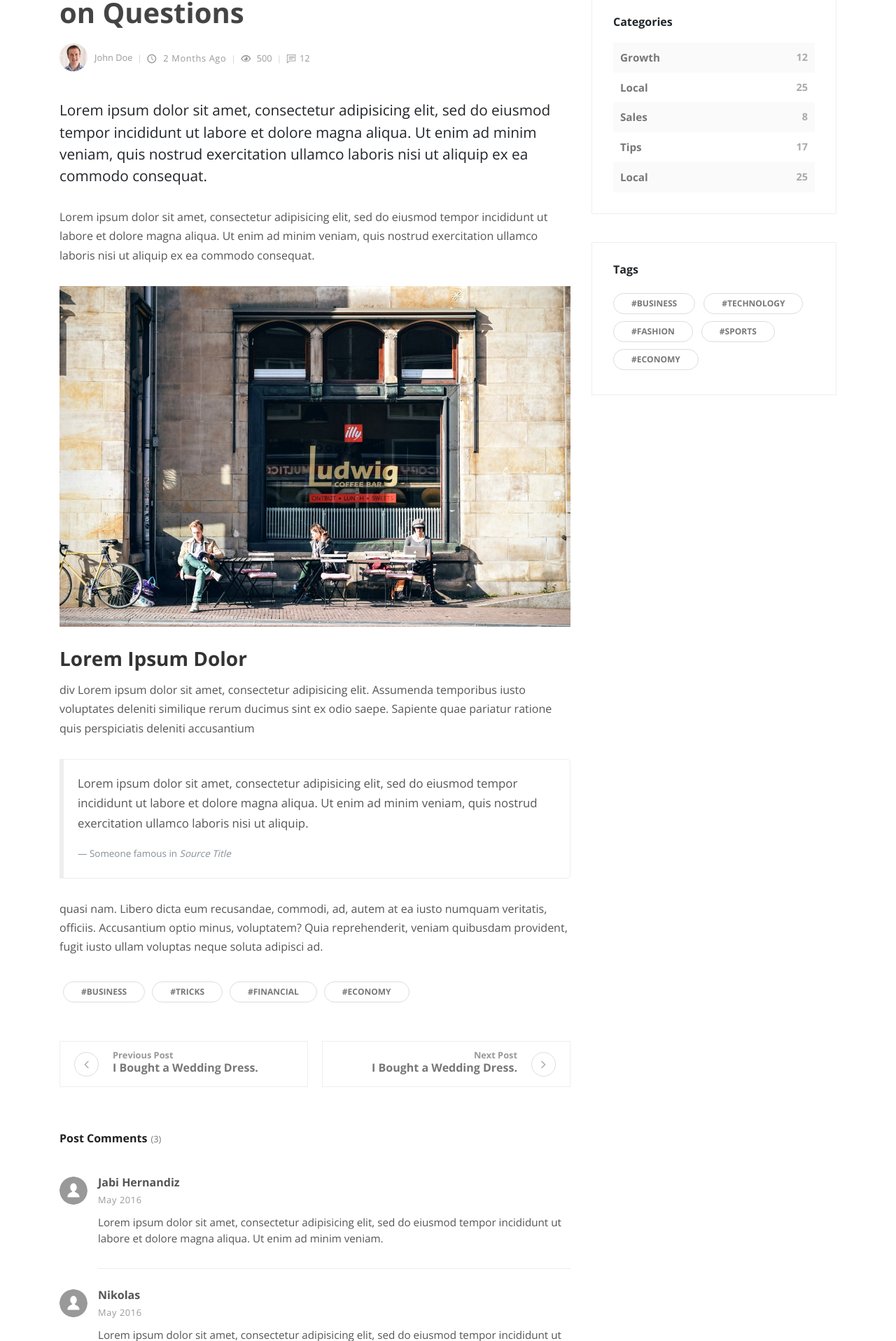
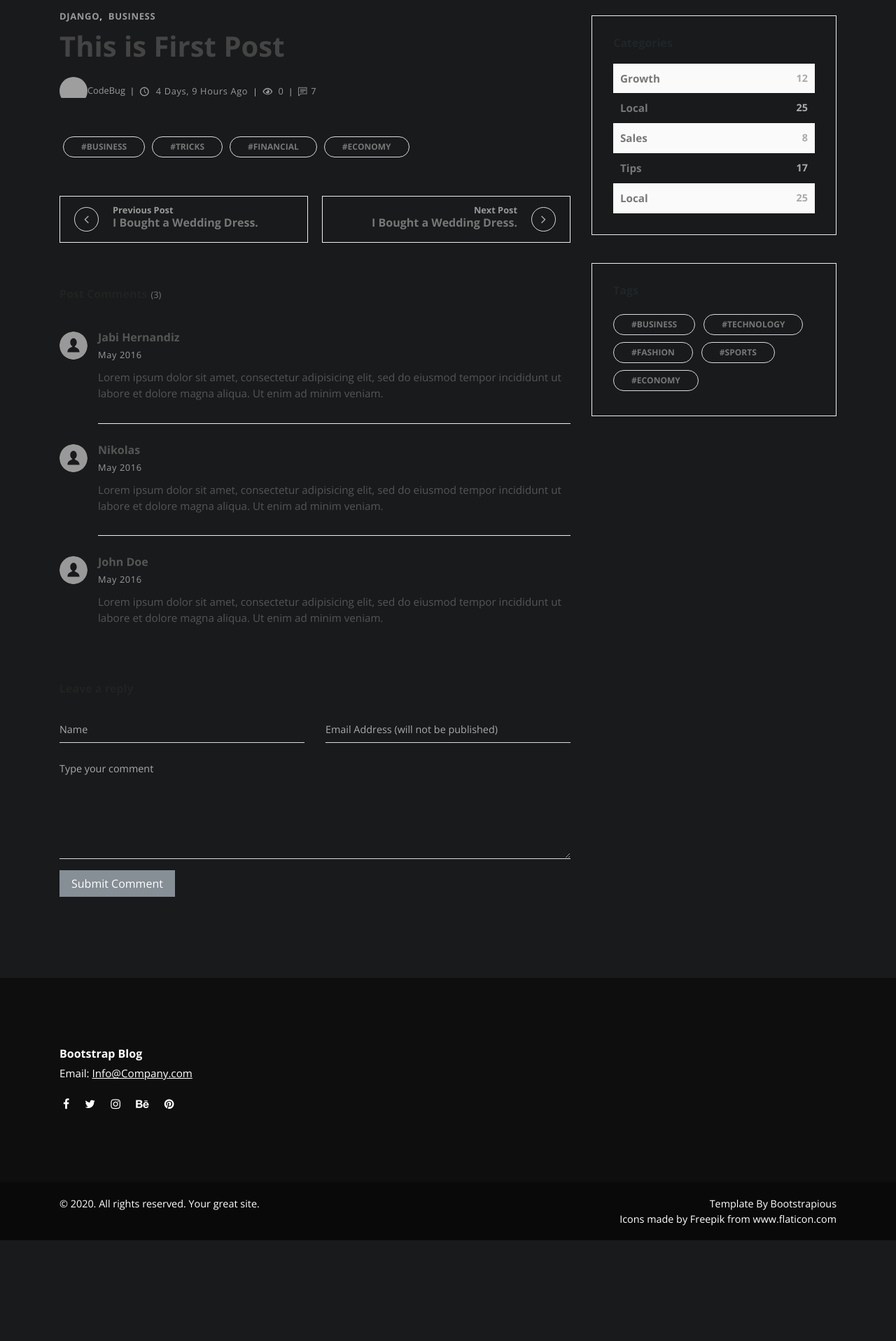
Before and after one commit to c0debugger/djangoBlog, a Django app: page /post/1/ in a window 1280 px wide. Shown: the part 714-2631 px from the top of the page at 70% size. After the commit the page ends 2487 px from the top, so only its background shows below. Run offline with Django 3.2, Linux system fonts and the light colour scheme; data comes from the database, SQL or seed files in the repository; both versions use the stored data as it was after the commit; some libraries are stand-ins or nearby versions; grey boxes are pictures that could not be loaded.

Commit message:
Added Search Function into Blog page Changed some Styling

```diff
--- a/src/blog/urls.py
+++ b/src/blog/urls.py
@@ -11,13 +11,11 @@
     path('admin/', admin.site.urls),
 
     path('', index),
-
     path('blog/', blog, name = 'post_list'),
     path('blog/search/',search, name='search_results'),
-
     path('post/<id>/', post, name = 'post_detail'),
 
-    #path('tinymce/', include('tinymce.urls')),
+    path('tinymce/', include('tinymce.urls')),
 
 
 
--- a/src/posts/models.py
+++ b/src/posts/models.py
@@ -1,7 +1,7 @@
 from django.db import models
 from django.contrib.auth import get_user_model
 from django.urls import reverse
-#from tinymce import HTMLField
+from tinymce import HTMLField
 
 
 User = get_user_model()
@@ -26,7 +26,7 @@
     title = models.CharField(max_length=100)
     overview = models.TextField()
     timestamp = models.DateTimeField(auto_now_add = True)
-    #content = HTMLField()
+    content = HTMLField()
     comment_count = models.IntegerField(default = 0)
     view_count = models.IntegerField(default = 0)
     author = models.ForeignKey(Author, on_delete=models.CASCADE)
--- a/src/posts/views.py
+++ b/src/posts/views.py
@@ -1,6 +1,6 @@
 from django.db.models import Count ,Q
 from django.core.paginator import Paginator, EmptyPage, PageNotAnInteger
-from django.shortcuts import render
+from django.shortcuts import render, get_object_or_404
 from .models import Post
 from marketing.models import Signup
 
@@ -56,7 +56,7 @@
 
 def blog(request):
     category_count = get_category_count()
-    post_list = Post.objects.all()
+    post_list = Post.objects.all().order_by('-timestamp')
     paginator = Paginator(post_list, 4)
     page_request_var = 'page'
 
@@ -84,4 +84,11 @@
 
 
 def post(request, id):
-    return render(request,'post.html',{})
+
+    post = get_object_or_404(Post, id=id)
+    context = {
+
+        'post' : post
+    }
+
+    return render(request,'post.html', context)
--- a/src/static_in_env/css/custom.css
+++ b/src/static_in_env/css/custom.css
@@ -1 +1,39 @@
 /* your styles go here */
+
+body {
+    background-color: #181a1b; !important
+
+}
+
+.navbar {
+    background: #181a1b;
+}
+
+.navbar .navbar-nav a.nav-link {
+    color: rgb(200, 195, 188);
+}
+
+.navbar .search-btn {
+color: #b94545;
+
+}
+
+.navbar .search-area-inner {
+
+    background: #181a1b;
+
+}
+
+.navbar .search-area-inner input::placeholder {
+
+    color: rgb(200, 195, 188);
+
+}
+
+section.featured-posts .row:nth-of-type(2n+1) .text {
+    background: #222;
+}
+
+.post .avatar {
+    margin-right: 0px;
+}
--- a/src/templates/head.html
+++ b/src/templates/head.html
@@ -3,7 +3,7 @@
 <head>
     <meta charset="utf-8">
     <meta http-equiv="X-UA-Compatible" content="IE=edge">
-    <title>Bootstrap Blog - B4 Template by Bootstrap Temple</title>
+    <title>- Tech Blog -</title>
     <meta name="description" content="">
     <meta name="viewport" content="width=device-width, initial-scale=1">
     <meta name="robots" content="all,follow">
--- a/src/templates/header.html
+++ b/src/templates/header.html
@@ -1,3 +1,4 @@
+ {% load static %}
  <header class="header">
       <!-- Main Navbar-->
       <nav class="navbar navbar-expand-lg">
@@ -19,7 +20,10 @@
         <div class="container">
           <!-- Navbar Brand -->
           <div class="navbar-header d-flex align-items-center justify-content-between">
-            <!-- Navbar Brand --><a href="/" class="navbar-brand">Bootstrap Blog</a>
+            <!-- Navbar Brand -->
+            <a href="/" class="navbar-brand">
+              <img src ="{% static 'img/CodeBug-logo-cropped.png' %}"  alt="..." width="150" class="d-inline-block align-top mr-2">
+            </a>
             <!-- Toggle Button-->
             <button type="button" data-toggle="collapse" data-target="#navbarcollapse" aria-controls="navbarcollapse" aria-expanded="false" aria-label="Toggle navigation" class="navbar-toggler"><span></span><span></span><span></span></button>
           </div>
--- a/src/templates/index.html
+++ b/src/templates/index.html
@@ -33,7 +33,7 @@
         {% for obj in object_list  %}
         <div class="row d-flex align-items-stretch">
           {% if  not forloop.first and not forloop.last %}
-          <div class="image col-lg-5"><img src="{{ obj.thumbnail.url }}" alt="..."></div>
+          <div class="image col-lg-5"><a href="{{ obj.get_absolute_url }}"><img src="{{ obj.thumbnail.url }}" alt="..." class="img-fluid"></a></div>
           {% endif %}
           <div class="text col-lg-7">
             <div class="text-inner d-flex align-items-center">
@@ -47,7 +47,7 @@
 
                     {% endfor %}
                   </div>
-                  <a href="post.html">
+                  <a href="{{ obj.get_absolute_url }}">
                     <h2 class="h4">{{ obj.title }}</h2>
                   </a>
                 </header>
@@ -63,7 +63,7 @@
             </div>
           </div>
           {% if forloop.first or forloop.last %}
-          <div class="image col-lg-5"><img src="{{ obj.thumbnail.url }}" alt="..."></div>
+          <div class="image col-lg-5"><a href="{{ obj.get_absolute_url }}"><img src="{{ obj.thumbnail.url }}" alt="..." class="img-fluid"></a></div>
           {% endif %}
         </div>
 
--- a/src/templates/post.html
+++ b/src/templates/post.html
@@ -12,23 +12,33 @@
         <main class="post blog-post col-lg-8">
           <div class="container">
             <div class="post-single">
-              <div class="post-thumbnail"><img src="{% static 'img/blog-post-3.jpeg' %}" alt="..." class="img-fluid"></div>
+              <div class="post-thumbnail"><img src="{{ post.thumbnail.url }}" alt="..." class="img-fluid"></div>
               <div class="post-details">
                 <div class="post-meta d-flex justify-content-between">
-                  <div class="category"><a href="#">Business</a><a href="#">Financial</a></div>
+                  <div class="category">
+                  {% for cat  in post.categories.all  %}
+
+
+                  <a href="#">{{ cat.title }}</a>
+
+
+                  {% endfor %}
+                  </div>
                 </div>
-                <h1>Diversity in Engineering: The Effect on Questions<a href="#"><i class="fa fa-bookmark-o"></i></a></h1>
+                <h1>{{ post.title }}<a href="#"><i class="fa fa-bookmark-o"></i></a></h1>
                 <div class="post-footer d-flex align-items-center flex-column flex-sm-row"><a href="#" class="author d-flex align-items-center flex-wrap">
-                    <div class="avatar"><img src="{% static 'img/avatar-1.jpg' %}" alt="..." class="img-fluid"></div>
-                    <div class="title"><span>John Doe</span></div></a>
+                    <div class="avatar"><img src="{{ post.author.profile_picture.url }}" alt="..." class="img-fluid"></div>
+                    <div class="title"><span>{{ post.author.user.username }}</span></div></a>
                   <div class="d-flex align-items-center flex-wrap">
-                    <div class="date"><i class="icon-clock"></i> 2 months ago</div>
-                    <div class="views"><i class="icon-eye"></i> 500</div>
-                    <div class="comments meta-last"><i class="icon-comment"></i>12</div>
+                    <div class="date"><i class="icon-clock"></i> {{ post.timestamp|timesince }} ago</div>
+                    <div class="views"><i class="icon-eye"></i> {{ post.view_count }}</div>
+                    <div class="comments meta-last"><i class="icon-comment"></i>{{ post.comment_count }}</div>
                   </div>
                 </div>
                 <div class="post-body">
-                  <p class="lead">Lorem ipsum dolor sit amet, consectetur adipisicing elit, sed do eiusmod tempor incididunt ut labore et dolore magna aliqua. Ut enim ad minim veniam, quis nostrud exercitation ullamco laboris nisi ut aliquip ex ea commodo consequat.</p>
+
+
+                  {% comment %} <p class="lead">Lorem ipsum dolor sit amet, consectetur adipisicing elit, sed do eiusmod tempor incididunt ut labore et dolore magna aliqua. Ut enim ad minim veniam, quis nostrud exercitation ullamco laboris nisi ut aliquip ex ea commodo consequat.</p>
                   <p>Lorem ipsum dolor sit amet, consectetur adipisicing elit, sed do eiusmod tempor incididunt ut labore et dolore magna aliqua. Ut enim ad minim veniam, quis nostrud exercitation ullamco laboris nisi ut aliquip ex ea commodo consequat.</p>
                   <p> <img src="{% static 'img/featured-pic-3.jpeg' %}" alt="..." class="img-fluid"></p>
                   <h3>Lorem Ipsum Dolor</h3>
@@ -39,7 +49,7 @@
                       <cite title="Source Title">Source Title</cite>
                     </footer>
                   </blockquote>
-                  <p>quasi nam. Libero dicta eum recusandae, commodi, ad, autem at ea iusto numquam veritatis, officiis. Accusantium optio minus, voluptatem? Quia reprehenderit, veniam quibusdam provident, fugit iusto ullam voluptas neque soluta adipisci ad.</p>
+                  <p>quasi nam. Libero dicta eum recusandae, commodi, ad, autem at ea iusto numquam veritatis, officiis. Accusantium optio minus, voluptatem? Quia reprehenderit, veniam quibusdam provident, fugit iusto ullam voluptas neque soluta adipisci ad.</p> {% endcomment %}
                 </div>
                 <div class="post-tags"><a href="#" class="tag">#Business</a><a href="#" class="tag">#Tricks</a><a href="#" class="tag">#Financial</a><a href="#" class="tag">#Economy</a></div>
                 <div class="posts-nav d-flex justify-content-between align-items-stretch flex-column flex-md-row"><a href="#" class="prev-post text-left d-flex align-items-center">
```
Also changed, not shown: src/blog/settings.py (+31 -27 lines), src/requirements.txt (+0 -13 lines), src/templates/blog.html (+3 -6 lines), src/db.sqlite3, src/posts/migrations/0005_post_content.py (added), src/static_in_env/img/CodeBug-logo-cropped.png (added), src/static_in_env/img/blog-main-avatar.png (added).
